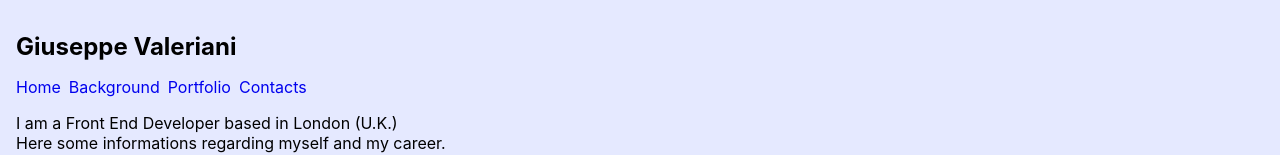
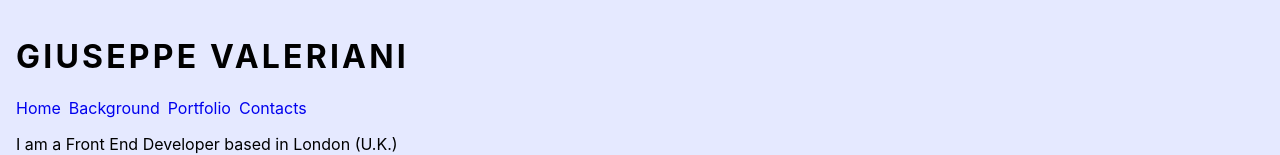
Before and after one commit to Naryond/react-web-page, a React (Create React App) app: page / in a window 1280 px wide. Shown: the top 155 px of the page. Built offline with nearby package versions, Linux system fonts and the light colour scheme.

Commit message:
working on the UI

```diff
--- a/src/App.css
+++ b/src/App.css
@@ -1,6 +1,10 @@
 body {
   padding: 1em;
   background-color: #e5e9ff;
+}
+
+.h1 {
+  text-transform: uppercase;
 }
 
 .list {
@@ -28,6 +32,11 @@ body {
 }
 
 @media only screen and (min-width: 768px) {
+  .h1 {
+    letter-spacing: 0.1em;
+    font-weight: 650;
+  }
+
   .profilePic {
     width: 40%;
     height: auto;
@@ -51,7 +60,8 @@ body {
 
 @media only screen and (min-width: 1200px) {
   .h1 {
-    font-size: x-large;
+    letter-spacing: 0.1em;
+    font-weight: 650;
   }
 
   .profilePic {
```
